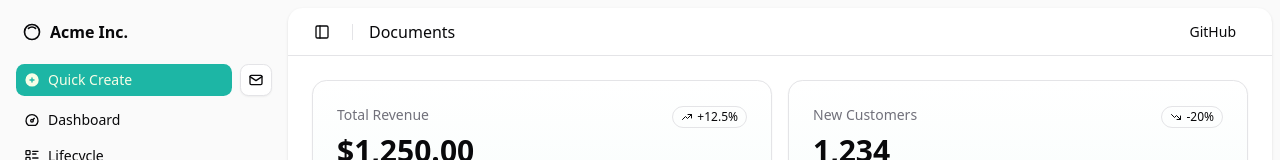
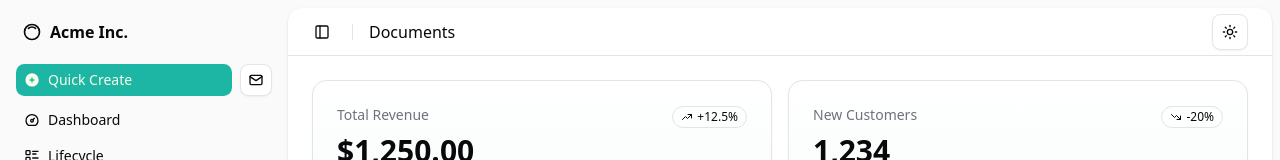
Before and after one commit to MagicFishgit/Thryve, a Next.js app in the folder thryve-frontend/: page /dashboard in a window 1280 px wide. Shown: the top 160 px of the page. Built offline with nearby package versions, Linux system fonts and the light colour scheme.

Commit message:
Added Dark Mode Wrapper and corresponding UI toggle button. Added Fix to Shadcn & Next hover over link issue.

```diff
--- a/thryve-frontend/app/globals.css
+++ b/thryve-frontend/app/globals.css
@@ -113,6 +113,10 @@
 }
 
 @layer base {
+  button:not([disabled]),
+  [role="button"]:not([disabled]) {
+     cursor: pointer;
+  }
   * {
     @apply border-border outline-ring/50;
   }
--- a/thryve-frontend/app/layout.js
+++ b/thryve-frontend/app/layout.js
@@ -1,5 +1,6 @@
 import { Geist, Geist_Mono } from "next/font/google";
 import "./globals.css";
+import { ThemeProvider } from "@/components/theme-provider";
 
 const geistSans = Geist({
   variable: "--font-geist-sans",
@@ -18,11 +19,18 @@ export const metadata = {
 
 export default function RootLayout({ children }) {
   return (
-    <html lang="en">
+    <html lang="en" suppressHydrationWarning>
       <body
         className={`${geistSans.variable} ${geistMono.variable} antialiased`}
       >
-        {children}
+        <ThemeProvider
+            attribute="class"
+            defaultTheme="system"
+            enableSystem
+            disableTransitionOnChange
+          >
+            {children}
+          </ThemeProvider>
       </body>
     </html>
   );
--- a/thryve-frontend/components/site-header.jsx
+++ b/thryve-frontend/components/site-header.jsx
@@ -1,8 +1,18 @@
+"use client"
 import { Button } from "@/components/ui/button"
 import { Separator } from "@/components/ui/separator"
 import { SidebarTrigger } from "@/components/ui/sidebar"
+import { Moon, Sun } from "lucide-react"
+import { useTheme } from "next-themes"
+import {
+  DropdownMenu,
+  DropdownMenuContent,
+  DropdownMenuItem,
+  DropdownMenuTrigger,
+} from "@/components/ui/dropdown-menu"
 
 export function SiteHeader() {
+  const { setTheme } = useTheme()
   return (
     <header
       className="flex h-(--header-height) shrink-0 items-center gap-2 border-b transition-[width,height] ease-linear group-has-data-[collapsible=icon]/sidebar-wrapper:h-(--header-height)">
@@ -11,15 +21,26 @@ export function SiteHeader() {
         <Separator orientation="vertical" className="mx-2 data-[orientation=vertical]:h-4" />
         <h1 className="text-base font-medium">Documents</h1>
         <div className="ml-auto flex items-center gap-2">
-          <Button variant="ghost" asChild size="sm" className="hidden sm:flex">
-            <a
-              href="https://github.com/shadcn-ui/ui/tree/main/apps/v4/app/(examples)/dashboard"
-              rel="noopener noreferrer"
-              target="_blank"
-              className="dark:text-foreground">
-              GitHub
-            </a>
-          </Button>
+          <DropdownMenu>
+      <DropdownMenuTrigger asChild>
+        <Button variant="outline" size="icon">
+          <Sun className="h-[1.2rem] w-[1.2rem] scale-100 rotate-0 transition-all dark:scale-0 dark:-rotate-90" />
+          <Moon className="absolute h-[1.2rem] w-[1.2rem] scale-0 rotate-90 transition-all dark:scale-100 dark:rotate-0" />
+          <span className="sr-only">Toggle theme</span>
+        </Button>
+      </DropdownMenuTrigger>
+      <DropdownMenuContent align="end">
+        <DropdownMenuItem onClick={() => setTheme("light")}>
+          Light
+        </DropdownMenuItem>
+        <DropdownMenuItem onClick={() => setTheme("dark")}>
+          Dark
+        </DropdownMenuItem>
+        <DropdownMenuItem onClick={() => setTheme("system")}>
+          System
+        </DropdownMenuItem>
+      </DropdownMenuContent>
+    </DropdownMenu>
         </div>
       </div>
     </header>
--- /dev/null
+++ b/thryve-frontend/components/theme-provider.jsx
@@ -0,0 +1,11 @@
+"use client"
+
+import * as React from "react"
+import { ThemeProvider as NextThemesProvider } from "next-themes"
+
+export function ThemeProvider({
+  children,
+  ...props
+}) {
+  return <NextThemesProvider {...props}>{children}</NextThemesProvider>
+}
```
